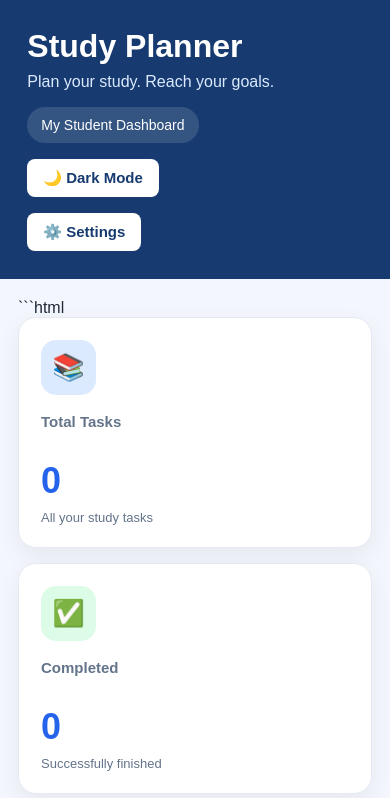
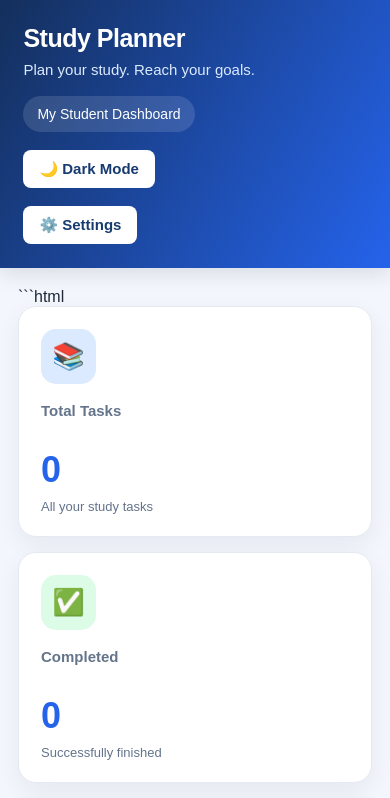
Before and after one commit to mdabidchy/student-study-planner, a plain HTML site: page index.html in a window 390 px wide. Shown: the top 798 px of the page. Drawn offline with Linux system fonts and the light colour scheme.

```diff
--- a/style.css
+++ b/style.css
@@ -18,23 +18,55 @@
    HEADER
 ============================== */
 
+/* Professional Header Design */
+
 .header {
-    background: #173b70;
+    background: linear-gradient(120deg, #142f5c, #2563eb);
     color: white;
-    padding: 28px 7%;
+    padding: 30px 7%;
     display: flex;
     justify-content: space-between;
     align-items: center;
-    gap: 16px;
+    gap: 18px;
+    flex-wrap: wrap;
+    box-shadow: 0 5px 20px rgba(15, 23, 42, 0.12);
 }
 
 .header h1 {
     margin: 0 0 8px;
+    font-size: 30px;
+    font-weight: 800;
+    letter-spacing: -0.5px;
 }
 
 .header p {
     margin: 0;
     color: #dbeafe;
+    font-size: 15px;
+}
+
+.header .tag {
+    margin-left: auto;
+}
+
+.header .theme-toggle,
+.header .settings-toggle {
+    flex-shrink: 0;
+}
+
+@media (max-width: 600px) {
+    .header {
+        padding: 24px 6%;
+        justify-content: flex-start;
+    }
+
+    .header h1 {
+        font-size: 25px;
+    }
+
+    .header .tag {
+        margin-left: 0;
+    }
 }
 
 .tag {
```
